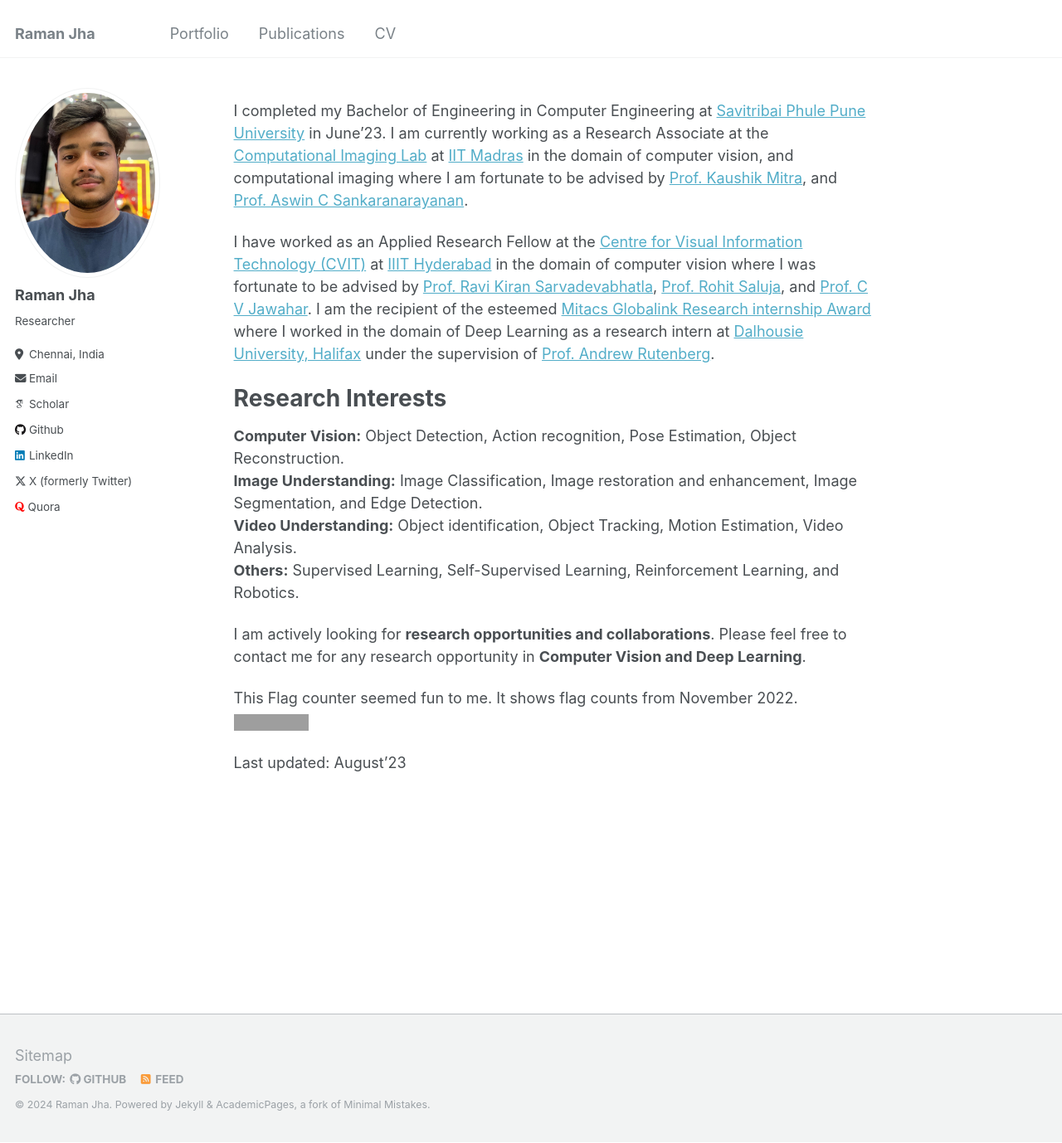
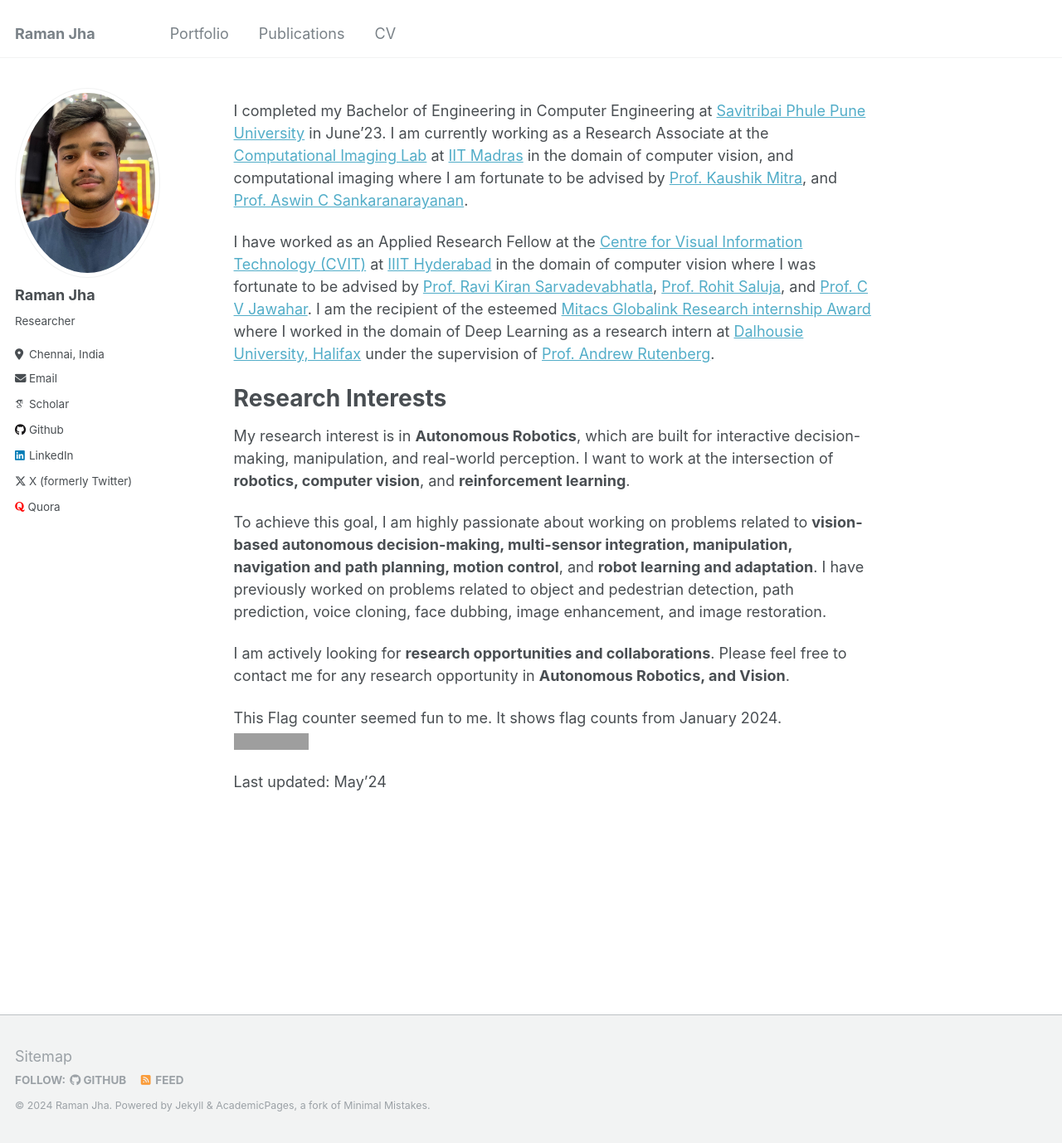
Before and after one commit to jhakrraman/jhakrraman.github.io, a Jekyll site: the page built from _pages/about.md, in a window 1280 px wide and 1378 px high. Shown: the whole window at 83% size. Built offline with Jekyll 4.4.1, drawn with Linux system fonts in a browser that asks for light colours; some web fonts are replaced; grey boxes are pictures that could not be loaded.

Commit message:
Update about.md

```diff
--- a/_pages/about.md
+++ b/_pages/about.md
@@ -14,14 +14,13 @@ I have worked as an Applied Research Fellow at the [Centre for Visual Informatio
 
 # Research Interests
 
-**Computer Vision:** Object Detection, Action recognition, Pose Estimation, Object Reconstruction.
-**Image Understanding:** Image Classification, Image restoration and enhancement, Image Segmentation, and Edge Detection.
-**Video Understanding:** Object identification, Object Tracking, Motion Estimation, Video Analysis.
-**Others:** Supervised Learning, Self-Supervised Learning, Reinforcement Learning, and Robotics.
+My research interest is in **Autonomous Robotics**, which are built for interactive decision-making, manipulation, and real-world perception. I want to work at the intersection of **robotics, computer vision**, and **reinforcement learning**.
 
-I am actively looking for **research opportunities and collaborations**. Please feel free to contact me for any research opportunity in **Computer Vision and Deep Learning**.
+To achieve this goal, I am highly passionate about working on problems related to **vision-based autonomous decision-making, multi-sensor integration, manipulation, navigation and path planning, motion control**, and **robot learning and adaptation**. I have previously worked on problems related to object and pedestrian detection, path prediction, voice cloning, face dubbing, image enhancement, and image restoration.
 
-This Flag counter seemed fun to me. It shows flag counts from November 2022.
+I am actively looking for **research opportunities and collaborations**. Please feel free to contact me for any research opportunity in **Autonomous Robotics, and Vision**.
+
+This Flag counter seemed fun to me. It shows flag counts from January 2024.
 <a href="https://info.flagcounter.com/FhE2"><img src="https://s01.flagcounter.com/count2/FhE2/bg_FFFFFF/txt_000000/border_CCCCCC/columns_5/maxflags_50/viewers_0/labels_0/pageviews_1/flags_1/percent_0/" alt="Free counters!" border="0"></a>
 
-Last updated: August'23
+Last updated: May'24
```
